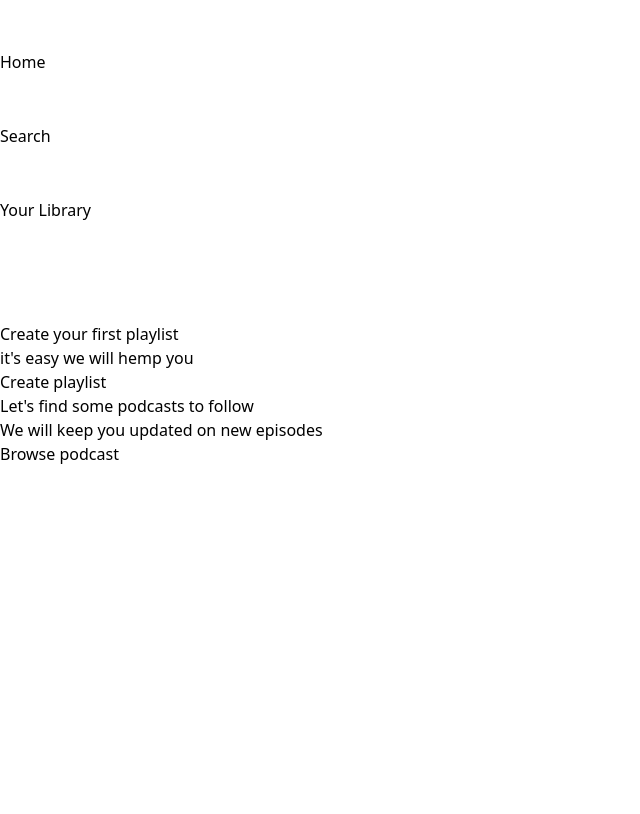
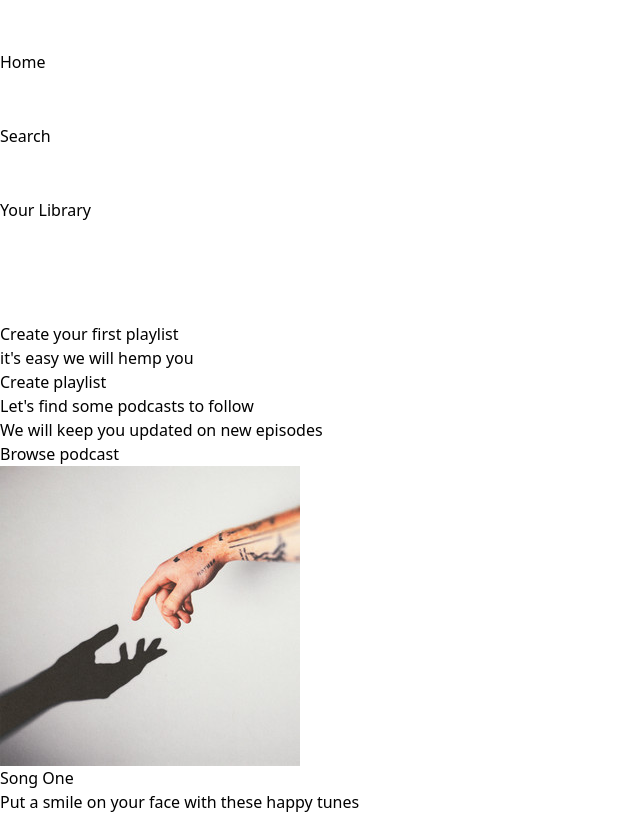
Before and after one commit to sibisiddharth8/SpotGPT, a React (Vite) app: page / in a window 1280 px wide. Shown: the whole page, without its empty margins (0-640 px from the left). Built offline with nearby package versions, Linux system fonts and the light colour scheme.

Commit message:
initial commit with sidebar

```diff
--- a/src/App.jsx
+++ b/src/App.jsx
@@ -1,5 +1,6 @@
 import React from 'react'
 import Sidebar from './components/Sidebar.jsx'
+import Player from './components/Player.jsx'
 
 const App = () => {
   return (
@@ -7,6 +8,7 @@
       <div className='h-[90%] flex '>
         <Sidebar/>
       </div>
+      <Player/>
     </div>
   )
 }
--- /dev/null
+++ b/src/components/Player.jsx
@@ -0,0 +1,18 @@
+import React from 'react'
+import { songsData } from '../assets/assets'
+
+const Player = () => {
+  return (
+    <div className='h-[10%] bg-black flex justify-between items-center text-white px-4'>
+      <div className=' hidden lg:flex items-center gap-4'>
+        <img className='w-12' src={songsData[0].image} alt="" />
+        <div>
+            <p>{songsData[0].name}</p>
+            <p>{songsData[0].desc}</p>
+        </div>
+      </div>
+    </div>
+  )
+}
+
+export default Player
```
